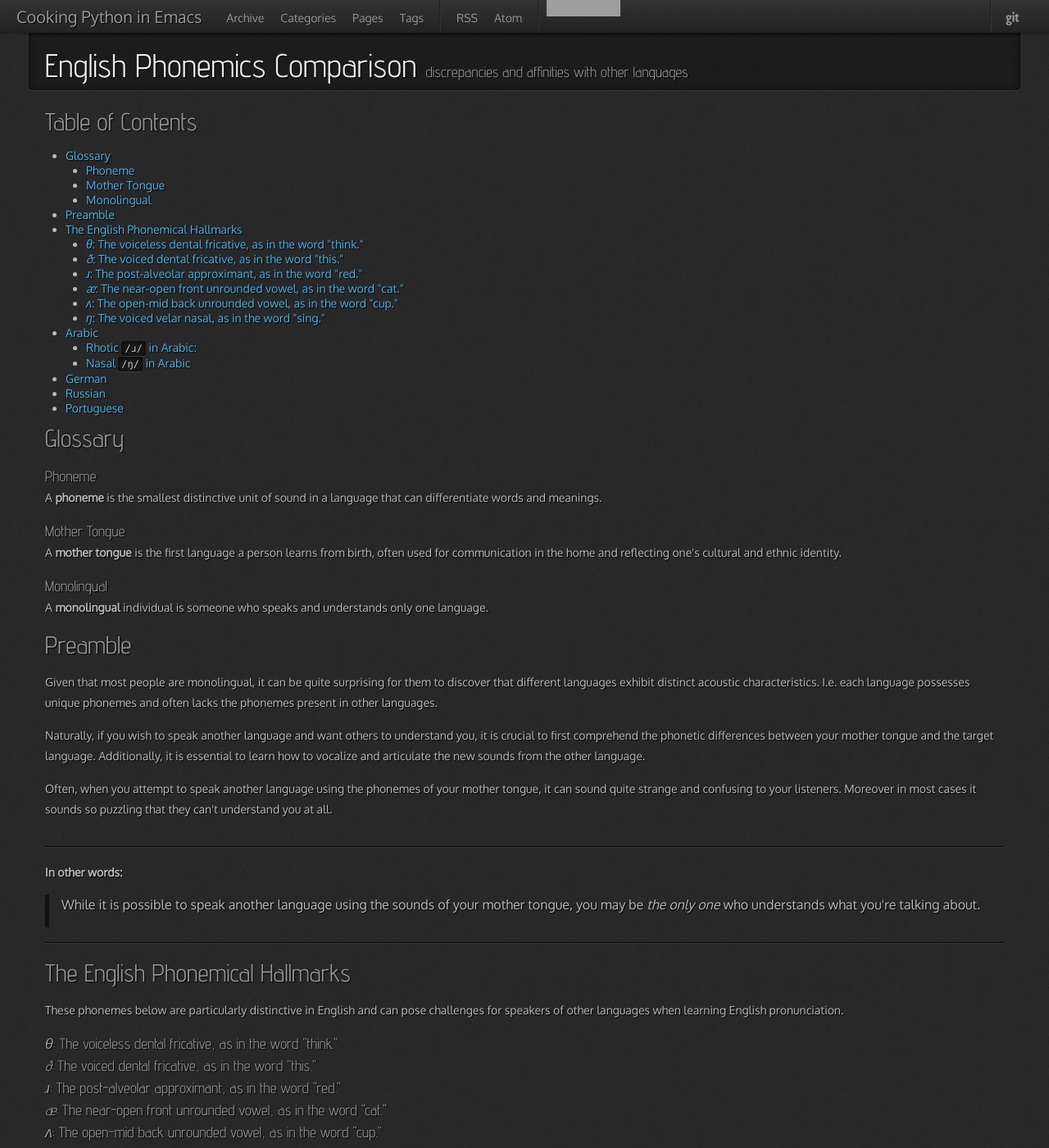
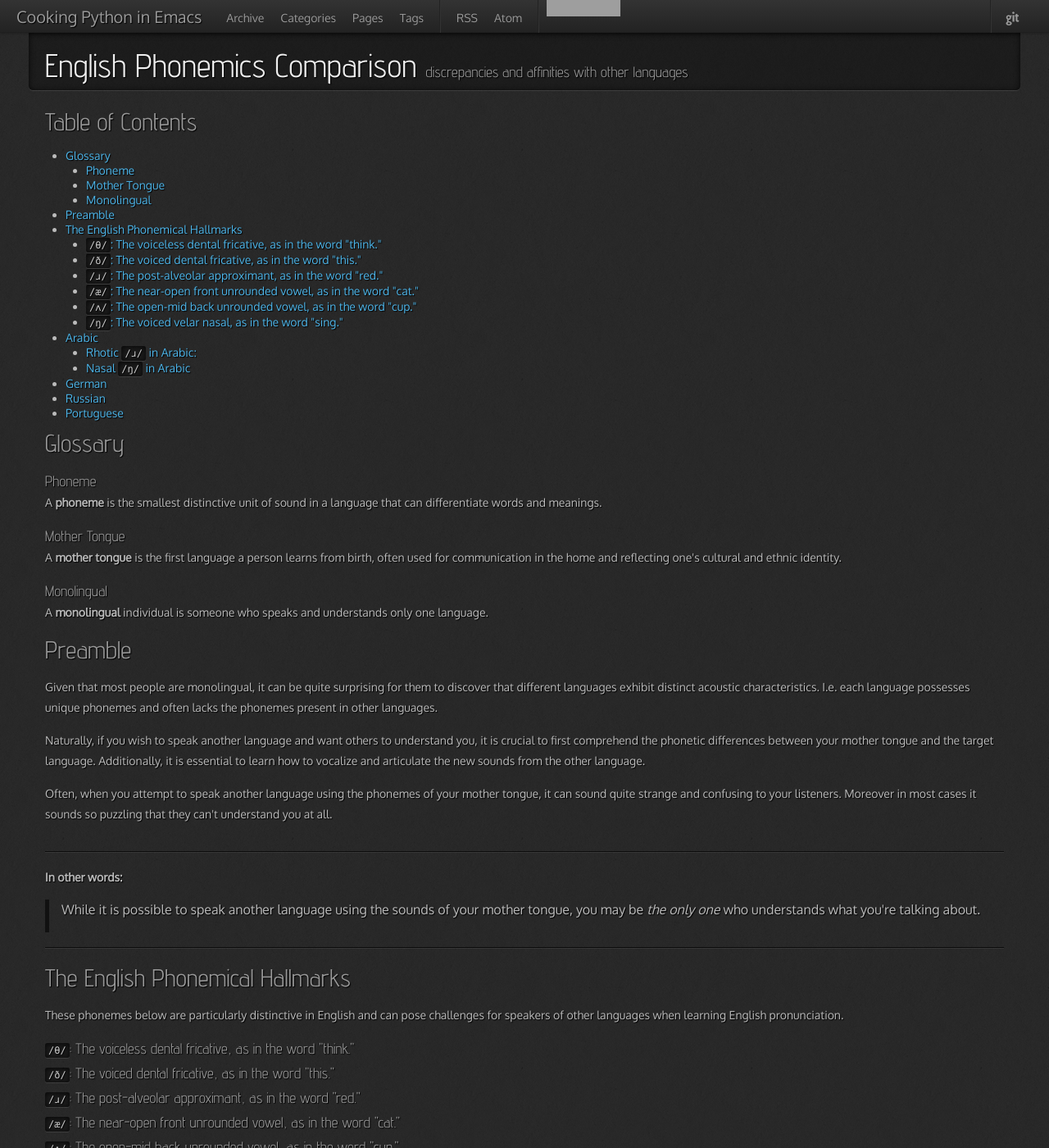
Before and after one commit to 0--key/0--key.github.io, a Jekyll site: the page built from _posts/2025-02-26-language-phonetic-discrepancies.html, in a window 1280 px wide and 1400 px high. Shown: the whole window at 82% size. Built offline with Jekyll 4.4.1, drawn with Linux system fonts in a browser that asks for light colours; nearby versions of some CDN libraries; grey boxes are pictures that could not be loaded.

Commit message:
A minor cosmetical enhancement

```diff
--- a/_posts/2025-02-26-language-phonetic-discrepancies.html
+++ b/_posts/2025-02-26-language-phonetic-discrepancies.html
@@ -20,12 +20,12 @@ tags: [phonemics, comparison]
 <li><a href="#org59ef992">Preamble</a></li>
 <li><a href="#orgae6929d">The English Phonemical Hallmarks</a>
 <ul>
-<li><a href="#org4b1f4df"><i>θ</i>: The voiceless dental fricative, as in the word "think."</a></li>
-<li><a href="#orgb83e234"><i>ð</i>: The voiced dental fricative, as in the word "this."</a></li>
-<li><a href="#org73f3d4f"><i>ɹ</i>: The post-alveolar approximant, as in the word "red."</a></li>
-<li><a href="#org22145ed"><i>æ</i>: The near-open front unrounded vowel, as in the word "cat."</a></li>
-<li><a href="#orgf78b074"><i>ʌ</i>: The open-mid back unrounded vowel, as in the word "cup."</a></li>
-<li><a href="#org9345684"><i>ŋ</i>: The voiced velar nasal, as in the word "sing."</a></li>
+<li><a href="#orgd7f5f8d"><code>/θ/</code>: The voiceless dental fricative, as in the word "think."</a></li>
+<li><a href="#org65b4f54"><code>/ð/</code>: The voiced dental fricative, as in the word "this."</a></li>
+<li><a href="#org5a97b39"><code>/ɹ/</code>: The post-alveolar approximant, as in the word "red."</a></li>
+<li><a href="#org4ff9ccd"><code>/æ/</code>: The near-open front unrounded vowel, as in the word "cat."</a></li>
+<li><a href="#orgf1e1bf8"><code>/ʌ/</code>: The open-mid back unrounded vowel, as in the word "cup."</a></li>
+<li><a href="#orgbba23b5"><code>/ŋ/</code>: The voiced velar nasal, as in the word "sing."</a></li>
 </ul>
 </li>
 <li><a href="#org288bea6">Arabic</a>
@@ -127,23 +127,23 @@ pronunciation.
 </p>
 </div>
 
-<div id="outline-container-org4b1f4df" class="outline-3">
-<h3 id="org4b1f4df"><i>θ</i>: The voiceless dental fricative, as in the word "think."</h3>
+<div id="outline-container-orgd7f5f8d" class="outline-3">
+<h3 id="orgd7f5f8d"><code>/θ/</code>: The voiceless dental fricative, as in the word "think."</h3>
 </div>
-<div id="outline-container-orgb83e234" class="outline-3">
-<h3 id="orgb83e234"><i>ð</i>: The voiced dental fricative, as in the word "this."</h3>
+<div id="outline-container-org65b4f54" class="outline-3">
+<h3 id="org65b4f54"><code>/ð/</code>: The voiced dental fricative, as in the word "this."</h3>
 </div>
-<div id="outline-container-org73f3d4f" class="outline-3">
-<h3 id="org73f3d4f"><i>ɹ</i>: The post-alveolar approximant, as in the word "red."</h3>
+<div id="outline-container-org5a97b39" class="outline-3">
+<h3 id="org5a97b39"><code>/ɹ/</code>: The post-alveolar approximant, as in the word "red."</h3>
 </div>
-<div id="outline-container-org22145ed" class="outline-3">
-<h3 id="org22145ed"><i>æ</i>: The near-open front unrounded vowel, as in the word "cat."</h3>
+<div id="outline-container-org4ff9ccd" class="outline-3">
+<h3 id="org4ff9ccd"><code>/æ/</code>: The near-open front unrounded vowel, as in the word "cat."</h3>
 </div>
-<div id="outline-container-orgf78b074" class="outline-3">
-<h3 id="orgf78b074"><i>ʌ</i>: The open-mid back unrounded vowel, as in the word "cup."</h3>
+<div id="outline-container-orgf1e1bf8" class="outline-3">
+<h3 id="orgf1e1bf8"><code>/ʌ/</code>: The open-mid back unrounded vowel, as in the word "cup."</h3>
 </div>
-<div id="outline-container-org9345684" class="outline-3">
-<h3 id="org9345684"><i>ŋ</i>: The voiced velar nasal, as in the word "sing."</h3>
+<div id="outline-container-orgbba23b5" class="outline-3">
+<h3 id="orgbba23b5"><code>/ŋ/</code>: The voiced velar nasal, as in the word "sing."</h3>
 </div>
 </div>
 
```
